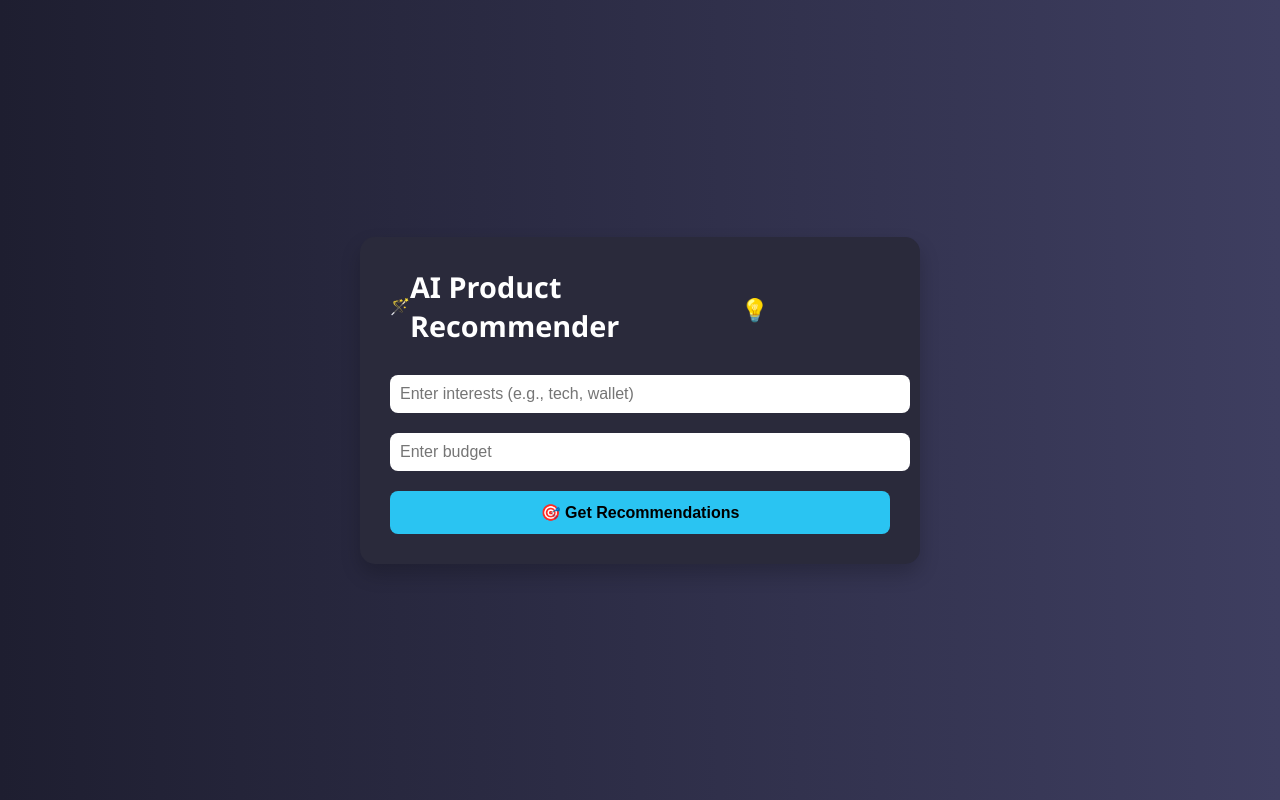
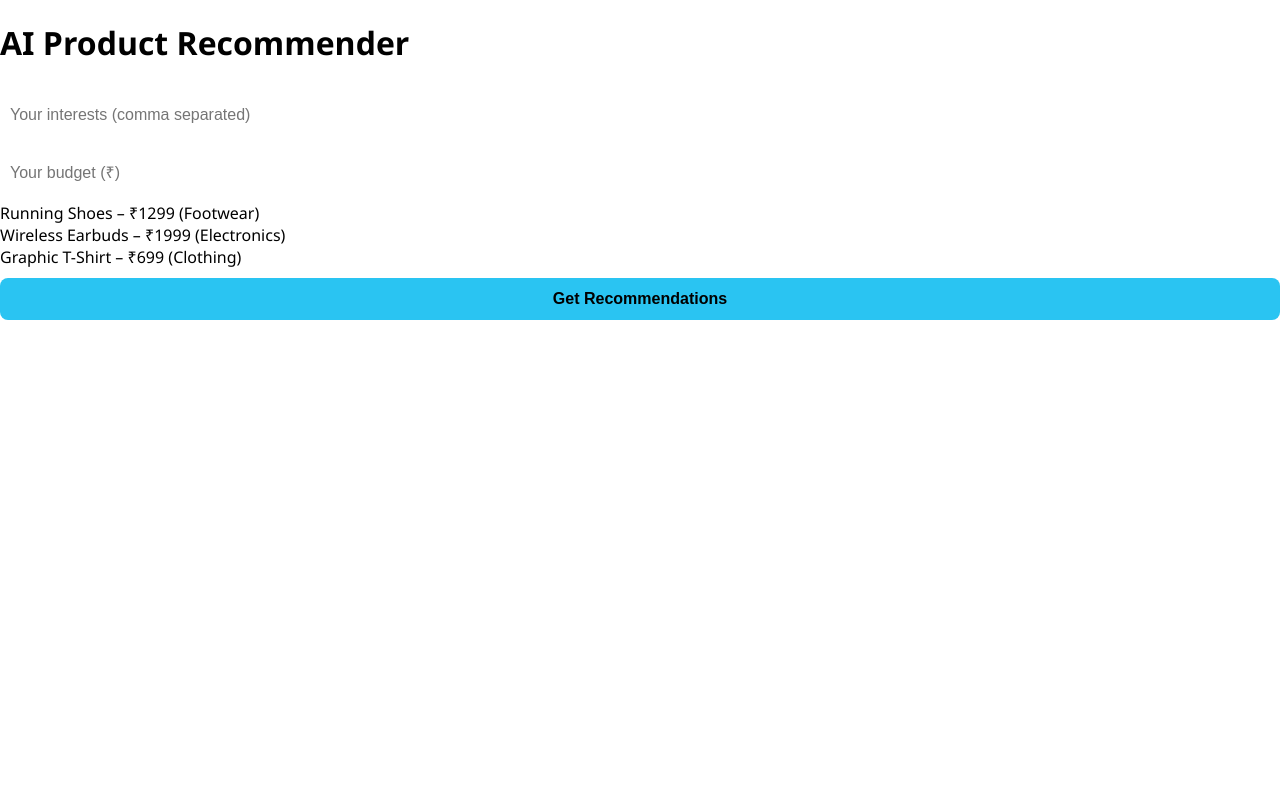
Before and after one commit to sahajy/ai-recommendation-frontend, a React (Create React App) app: page / in a window 1280 px wide. Built offline with nearby package versions, Linux system fonts and the light colour scheme.

Commit message:
Update App.js

```diff
--- a/src/App.js
+++ b/src/App.js
@@ -1,68 +1,79 @@
-import { useState } from "react";
+import React, { useState, useEffect } from "react";
 import axios from "axios";
 import "./App.css";
+
+const API = "http://127.0.0.1:5000";
 
 function App() {
   const [interests, setInterests] = useState("");
   const [budget, setBudget] = useState("");
+  const [selectedProducts, setSelectedProducts] = useState([]);
   const [recommendations, setRecommendations] = useState("");
   const [loading, setLoading] = useState(false);
-  const [darkMode, setDarkMode] = useState(true);
 
-  const getRecommendations = async () => {
+  const productCatalog = [
+    { id: "prod001", name: "Running Shoes", category: "Footwear", price: 1299 },
+    { id: "prod002", name: "Wireless Earbuds", category: "Electronics", price: 1999 },
+    { id: "prod003", name: "Graphic T-Shirt", category: "Clothing", price: 699 },
+  ];
+
+  const toggleProduct = (id) => {
+    setSelectedProducts((prev) =>
+      prev.includes(id) ? prev.filter((p) => p !== id) : [...prev, id]
+    );
+  };
+
+  const handleSubmit = async () => {
     setLoading(true);
-    setRecommendations("");
     try {
-      const res = await axios.post(
-        "https://ai-recomendation-backend-1.onrender.com/recommend",
-        {
-          interests: interests.split(",").map((i) => i.trim()),
+      await axios.post(`${API}/preferences`, {
+        interests: interests.split(",").map((s) => s.trim()),
         budget: parseFloat(budget),
-        }
-      );
+      });
+
+      await axios.post(`${API}/history`, {
+        product_ids: selectedProducts,
+      });
+
+      const res = await axios.get(`${API}/recommend`);
       setRecommendations(res.data.recommendations);
     } catch (err) {
-      setRecommendations("⚠️ Error fetching recommendations.");
-    } finally {
+      console.error(err);
+      setRecommendations("Something went wrong.");
+    }
     setLoading(false);
-    }
   };
 
-  const toggleTheme = () => setDarkMode((prev) => !prev);
-
   return (
-    <div className={`app ${darkMode ? "dark" : "light"}`}>
-      <div className="container">
-        <div className="header">
-          <span className="icon">🪄</span>
+    <div className="App">
       <h1>AI Product Recommender</h1>
-          <button className="theme-toggle" onClick={toggleTheme}>
-            {darkMode ? "💡" : "🌙"}
-          </button>
-        </div>
-
       <input
+        type="text"
+        placeholder="Your interests (comma separated)"
         value={interests}
         onChange={(e) => setInterests(e.target.value)}
-          placeholder="Enter interests (e.g., tech, wallet)"
       />
       <input
+        type="number"
+        placeholder="Your budget (₹)"
         value={budget}
         onChange={(e) => setBudget(e.target.value)}
-          placeholder="Enter budget"
-          type="number"
       />
-        <button onClick={getRecommendations} disabled={loading}>
-          🎯 {loading ? "Loading..." : "Get Recommendations"}
+      <div className="product-list">
+        {productCatalog.map((p) => (
+          <div
+            key={p.id}
+            className={`product ${selectedProducts.includes(p.id) ? "selected" : ""}`}
+            onClick={() => toggleProduct(p.id)}
+          >
+            {p.name} – ₹{p.price} ({p.category})
+          </div>
+        ))}
+      </div>
+      <button onClick={handleSubmit} disabled={loading}>
+        {loading ? "Getting Recommendations..." : "Get Recommendations"}
       </button>
-
-        {recommendations && (
-          <div className="recommendation-box fade-in">
-            <h2>🔍 Recommendations:</h2>
-            <pre>{recommendations}</pre>
-          </div>
-        )}
-      </div>
+      <pre className="recommendations">{recommendations}</pre>
     </div>
   );
 }
```
Lines whose indentation alone changed are shown as unchanged.
